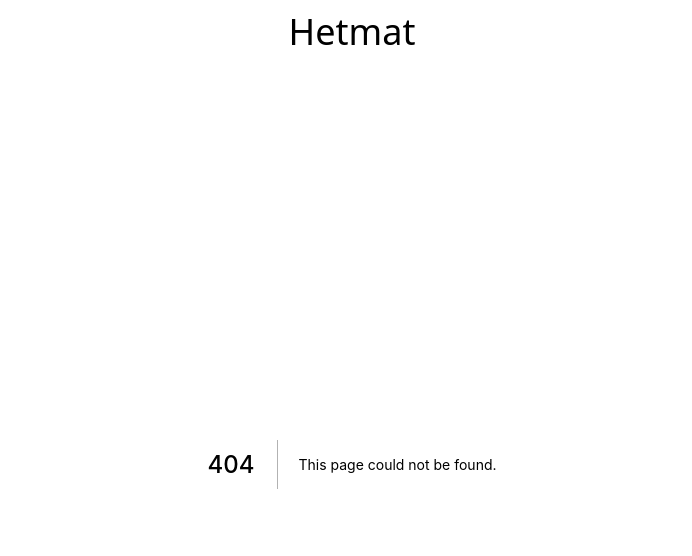
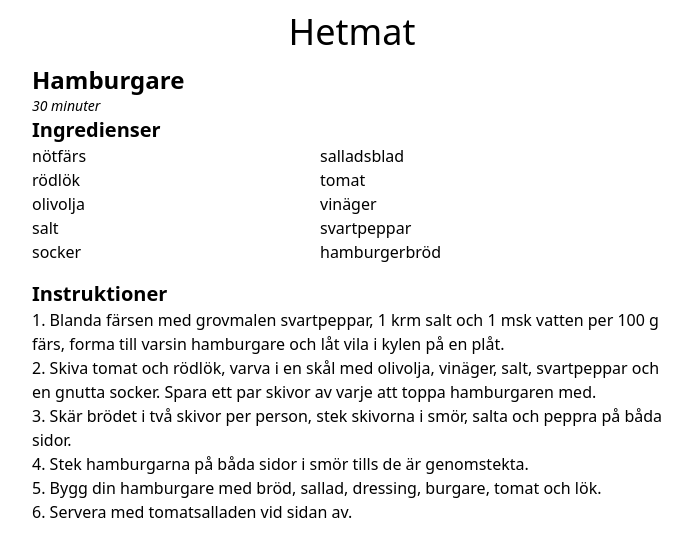
Before and after one commit to westn/Hetmat, a Next.js app: page /hamburgare in a window 1280 px wide. Before the commit this address had no page. Shown: the top 556 px of the page, without its empty margins (288-980 px from the left). Built offline with nearby package versions, Linux system fonts and the light colour scheme.

Commit message:
add hamburgare

```diff
--- a/components/organisms/Ingredients.tsx
+++ b/components/organisms/Ingredients.tsx
@@ -12,7 +12,12 @@ const Ingredients: FC<IProps> = ({ ingredients }: IProps) => {
       <div className="grid grid-cols-2">
         {ingredients.map(([amount, unit, text]) => (
           <div key={text}>
-            {amount} {unit} {text}
+            {amount > 0 && (
+              <>
+                {amount}&nbsp;{unit}&nbsp;
+              </>
+            )}
+            {text}
           </div>
         ))}
       </div>
--- /dev/null
+++ b/pages/hamburgare.tsx
@@ -0,0 +1,40 @@
+import { FC } from "react";
+import { Recipe } from "../components/templates";
+
+const title = "Hamburgare";
+const timeInMinutes = 30;
+
+const ingredients = [
+  [0, "", "nötfärs"],
+  [0, "", "salladsblad"],
+  [0, "", "rödlök"],
+  [0, "", "tomat"],
+  [0, "", "olivolja"],
+  [0, "", "vinäger"],
+  [0, "", "salt"],
+  [0, "", "svartpeppar"],
+  [0, "", "socker"],
+  [0, "", "hamburgerbröd"],
+];
+
+const instructions = [
+  "Blanda färsen med grovmalen svartpeppar, 1 krm salt och 1 msk vatten per 100 g färs, forma till varsin hamburgare och låt vila i kylen på en plåt.",
+  "Skiva tomat och rödlök, varva i en skål med olivolja, vinäger, salt, svartpeppar och en gnutta socker. Spara ett par skivor av varje att toppa hamburgaren med.",
+  "Skär brödet i två skivor per person, stek skivorna i smör, salta och peppra på båda sidor.",
+  "Stek hamburgarna på båda sidor i smör tills de är genomstekta.",
+  "Bygg din hamburgare med bröd, sallad, dressing, burgare, tomat och lök.",
+  "Servera med tomatsalladen vid sidan av.",
+];
+
+const RecipePage: FC = () => {
+  return (
+    <Recipe
+      title={title}
+      timeInMinutes={timeInMinutes}
+      ingredients={ingredients}
+      instructions={instructions}
+    />
+  );
+};
+
+export default RecipePage;
--- a/pages/index.tsx
+++ b/pages/index.tsx
@@ -6,6 +6,7 @@ const recipeTitles = [
   { title: "Världens bästa våfflor", path: "/varldens-basta-vafflor" },
   { title: "Tacokrydda", path: "/tacokrydda" },
   { title: "Chokladbollar", path: "/chokladbollar" },
+  { title: "Hamburgare", path: "/hamburgare" },
 ];
 
 const Home: FC = () => {
```
